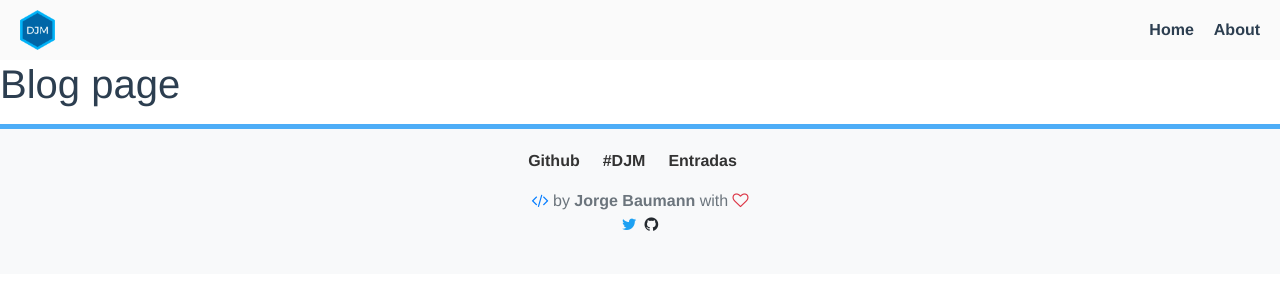
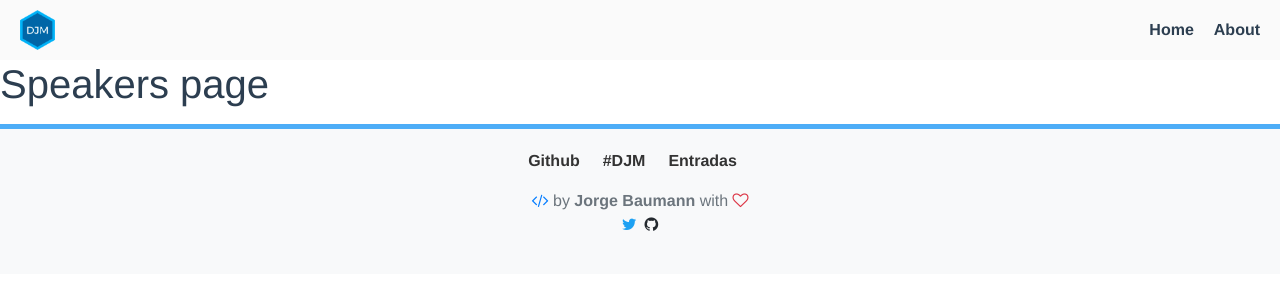
Before and after one commit to DevJourneyMadrid/june-18, a Vue app: page /#/speakers in a window 1280 px wide. Shown: the top 300 px of the page. Built offline with nearby package versions, Linux system fonts and the light colour scheme; what vue-momentjs would draw is missing.

Commit message:
Initial commit

```diff
--- a/src/router.js
+++ b/src/router.js
@@ -4,6 +4,7 @@ import { eventInfo } from '@/data/index';
 import Home from './views/Home/Index.vue';
 import About from './views/About/Index.vue';
 import Speakers from './views/Speakers/Index.vue';
+import Blog from './views/Blog/Index.vue';
 
 Vue.use( Router );
 
@@ -20,6 +21,11 @@ export default new Router( {
       component: Speakers,
     },
     {
+      path: '/blog',
+      name: 'blog',
+      component: Blog,
+    },
+    {
       path: '/about',
       name: 'about',
       component: About,
--- /dev/null
+++ b/src/views/Blog/Index.vue
@@ -0,0 +1,5 @@
+<template>
+  <div class="blog-page">
+    <h1>Blog page</h1>
+  </div>
+</template>
--- a/src/views/Speakers/Index.vue
+++ b/src/views/Speakers/Index.vue
@@ -1,5 +1,5 @@
 <template>
   <div class="about">
-    <h1>Blog page</h1>
+    <h1>Speakers page</h1>
   </div>
 </template>
```
